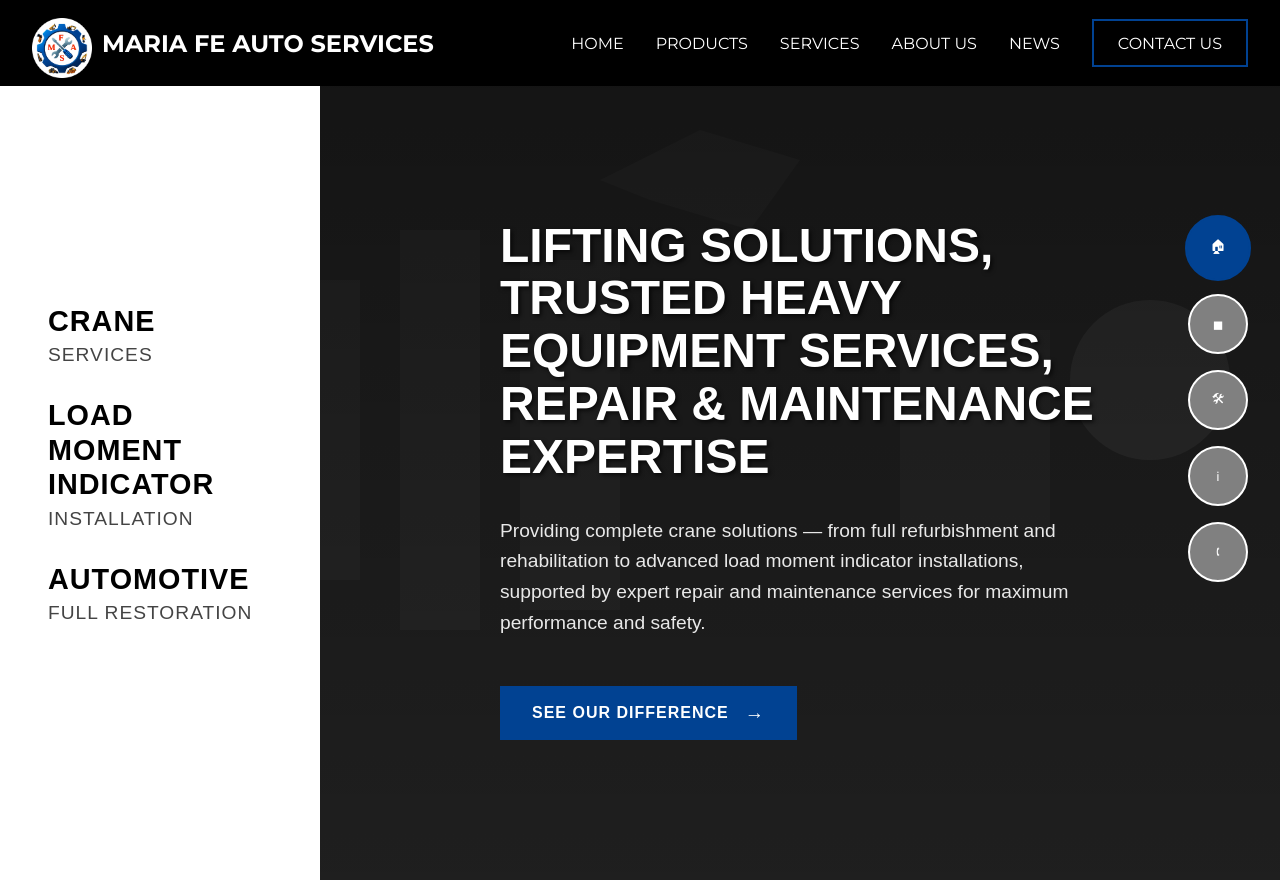
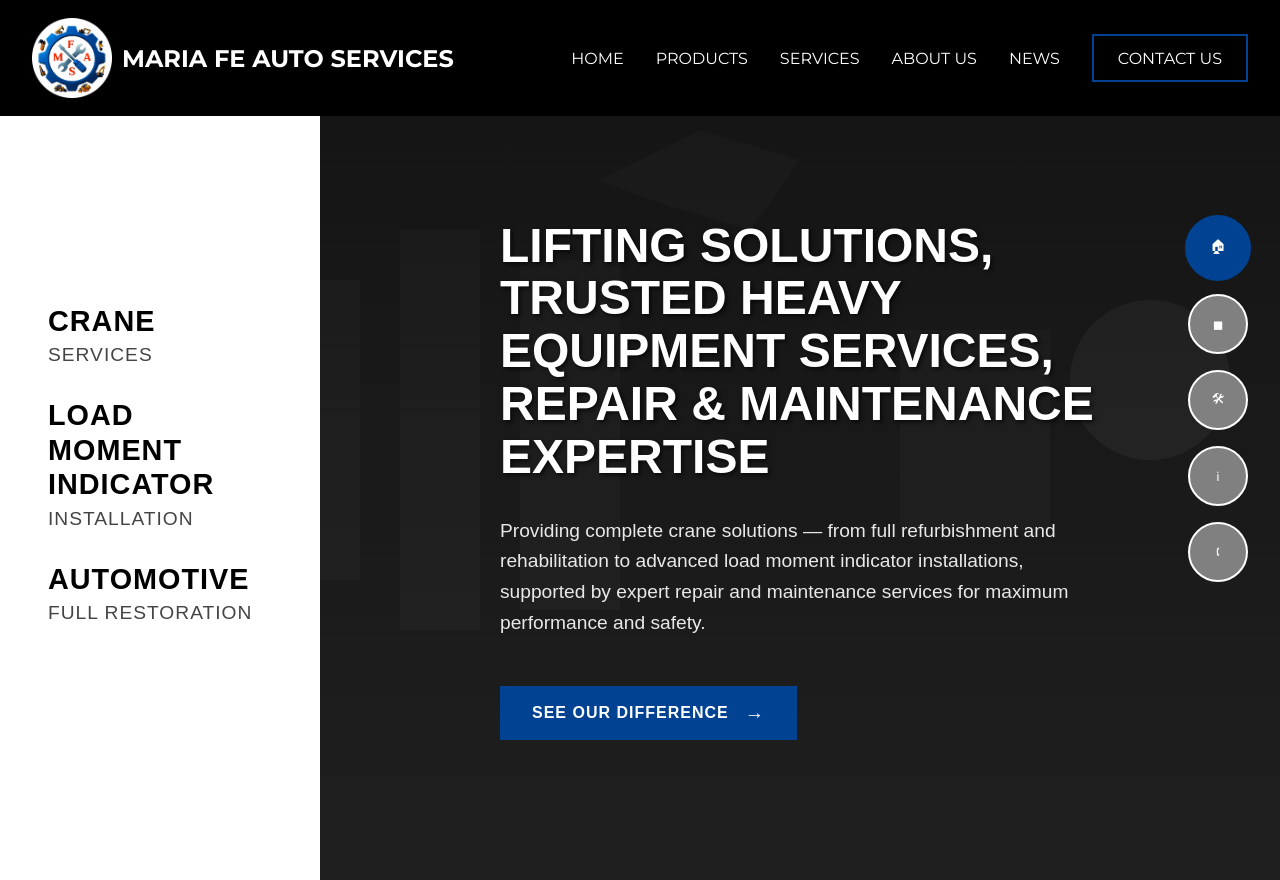
Before and after one commit to ProTechRuss/MFAS, a plain HTML site: page index.html in a window 1280 px wide. Drawn offline with Linux system fonts and the light colour scheme.

Commit message:
Update index.html

```diff
--- a/index.html
+++ b/index.html
@@ -49,10 +49,11 @@
             }
 
             .logo-img {
-                height: 60px;
+                height: 80px;
                 width: auto;
                 margin-top: 10px;
                 margin-right: 10px;
+                margin-bottom: 10px;
             }
 
             .nav-menu {
@@ -673,7 +674,7 @@
             <div class="nav-container">
                 <!-- Logo with Image Placeholder -->
                 <div class="logo">
-                    <img src="Images/logo1.png" alt="Logo" class="logo-img">
+                    <img src="Images/LOGO1.png" alt="Logo" class="logo-img">
                     <span>MARIA FE AUTO SERVICES</span>
                 </div>
 
```
